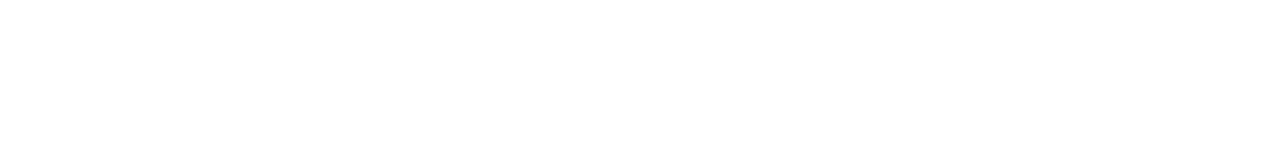
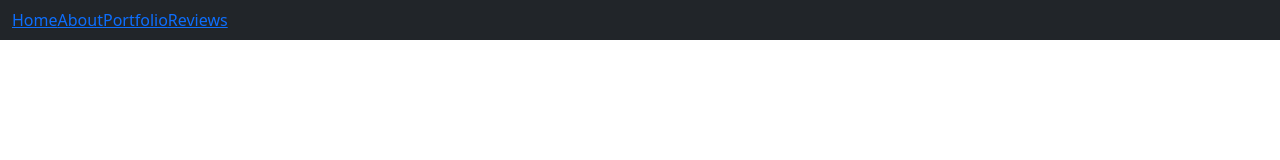
Before and after one commit to daolvera/creative-project, a plain HTML site: page index.html in a window 1280 px wide. Drawn offline with nearby package versions, Linux system fonts and the light colour scheme.

Commit message:
Initial copy

```diff
--- a/index.html
+++ b/index.html
@@ -1,6 +1,23 @@
 <!DOCTYPE html>
 <html>
   <head>
+    <link href="https://cdn.jsdelivr.net/npm/bootstrap@5.1.1/dist/css/bootstrap.min.css" rel="stylesheet" integrity="sha384-F3w7mX95PdgyTmZZMECAngseQB83DfGTowi0iMjiWaeVhAn4FJkqJByhZMI3AhiU" crossorigin="anonymous">
+    <link rel="stylesheet" href="styles.css" />
+    <meta charset="utf-8">
+    <meta name='viewport'
+        content='width=device-width, initial-scale=1.0, maximum-scale=1.0' />
+    <title>Creative Project</title>
   </head>
-
+  <body>
+    <nav class="navbar navbar-default bg-dark navbar-expand-sm">
+      <div class="container-fluid">
+        <ul class="nav navbar-nav">
+          <li><a href="#">Home</a></li>
+          <li><a href="pages/about.html">About</a></li>
+          <li><a href="pages/portfolio.html">Portfolio</a></li>
+          <li><a href="pages/reviews.html">Reviews</a></li>
+        </ul>
+      </div>
+    </nav>
+  </body>
 </html>
```
